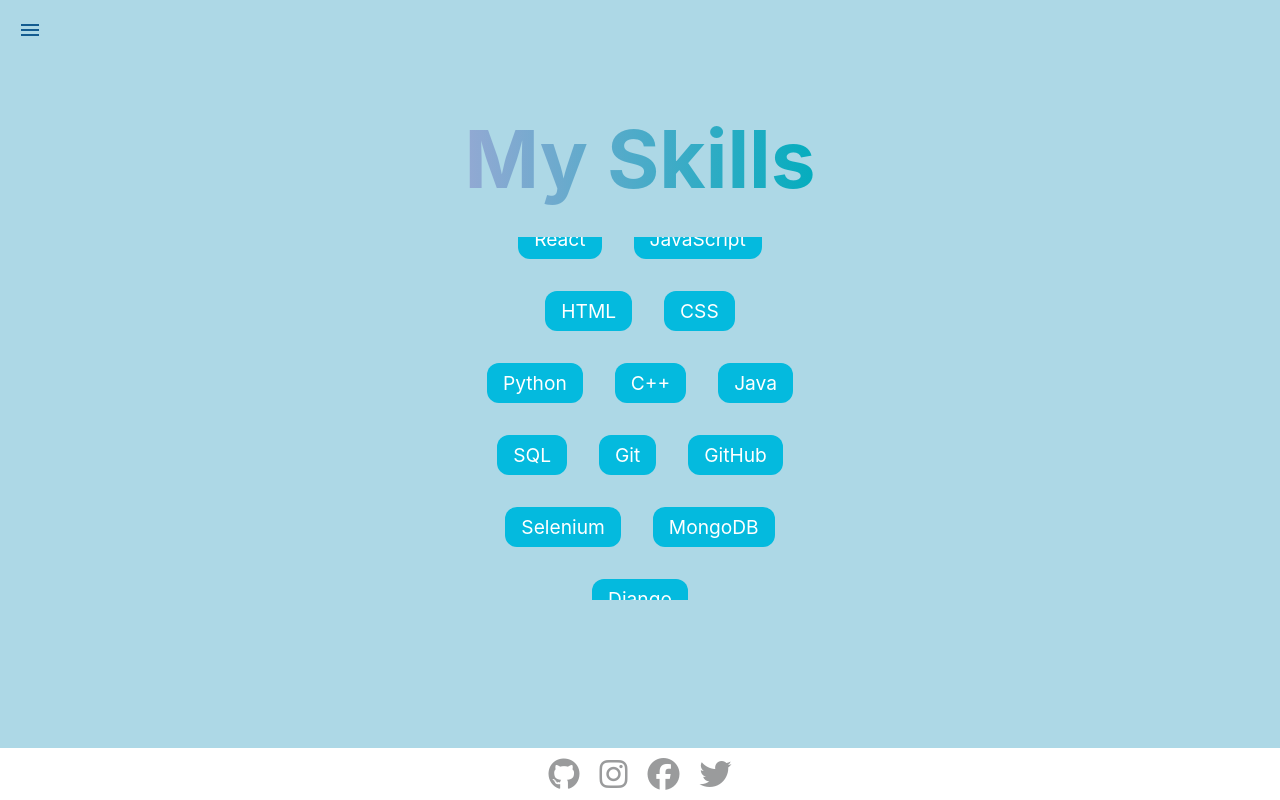
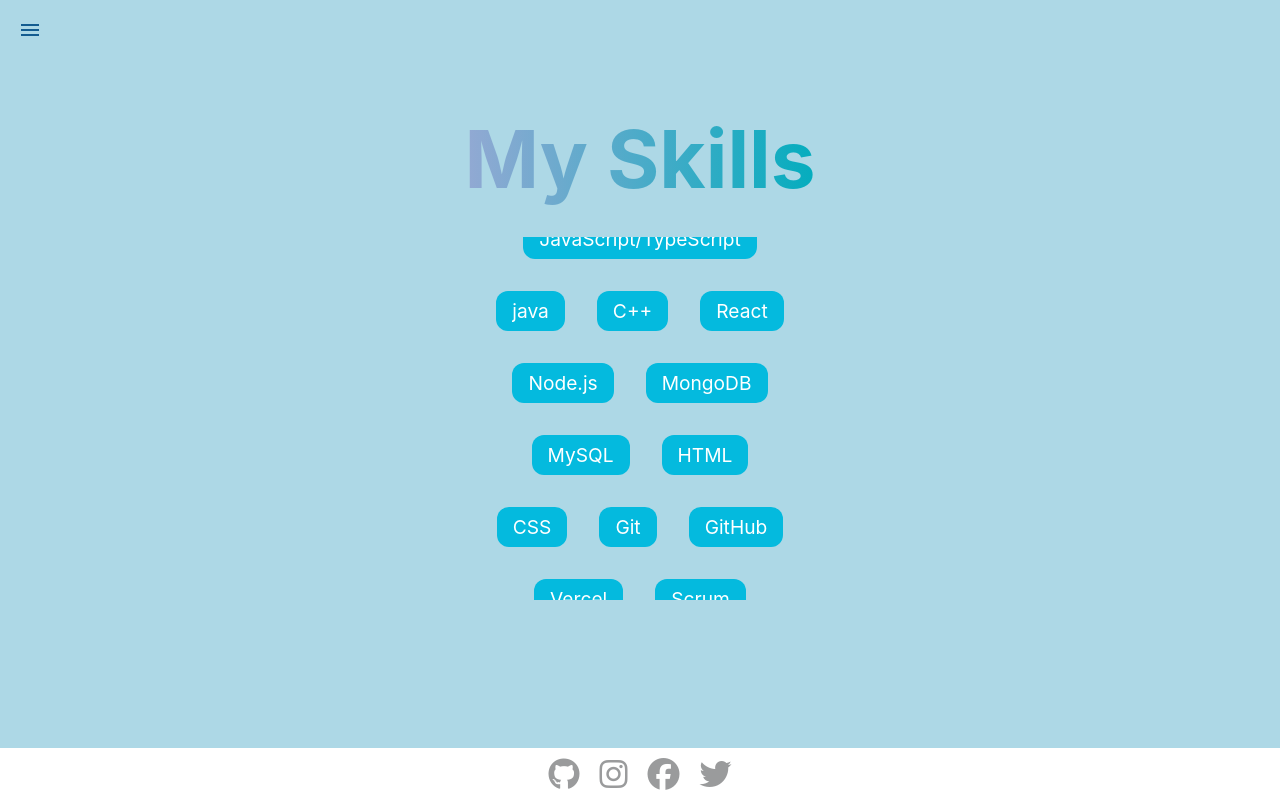
Before and after one commit to Kaniizs/my-profile, a React (Create React App) app: page /skills in a window 1280 px wide. Built offline with nearby package versions, Linux system fonts and the light colour scheme.

Commit message:
Forgot to add :laughing:

```diff
--- a/src/components/navbar.js
+++ b/src/components/navbar.js
@@ -40,6 +40,7 @@
             <NavMenu item="Home" tolink="/" activec={this.activeItem} />
             <NavMenu item="About" tolink="/about" activec={this.activeItem}/>
             <NavMenu item="Education" tolink="/education" activec={this.activeItem}/>
+            <NavMenu item="Skills" tolink="/skills" activec={this.activeItem} />
             <NavMenu item="Project" tolink="/projects" activec={this.activeItem}/>
             <NavMenu item="Contact" tolink="/contact" activec={this.activeItem} />
           </ul>
--- a/src/components/skillsbox.js
+++ b/src/components/skillsbox.js
@@ -1,7 +1,7 @@
 import React from "react";
 
 const Skillsbox = () => {
-    const myskills = ['React', 'JavaScript', 'HTML', 'CSS', 'Python', 'C++', 'Java', 'SQL', 'Git', 'GitHub', 'Selenium', 'MongoDB', 'Django'];
+    const myskills = ['Python', 'JavaScript/TypeScript', 'java', 'C++', 'React', 'Node.js', 'MongoDB', 'MySQL', 'HTML', 'CSS', 'Git', 'GitHub', 'Vercel', 'Scrum', 'Agile'];
 
     return (
         <div className="condiv skills">
```
